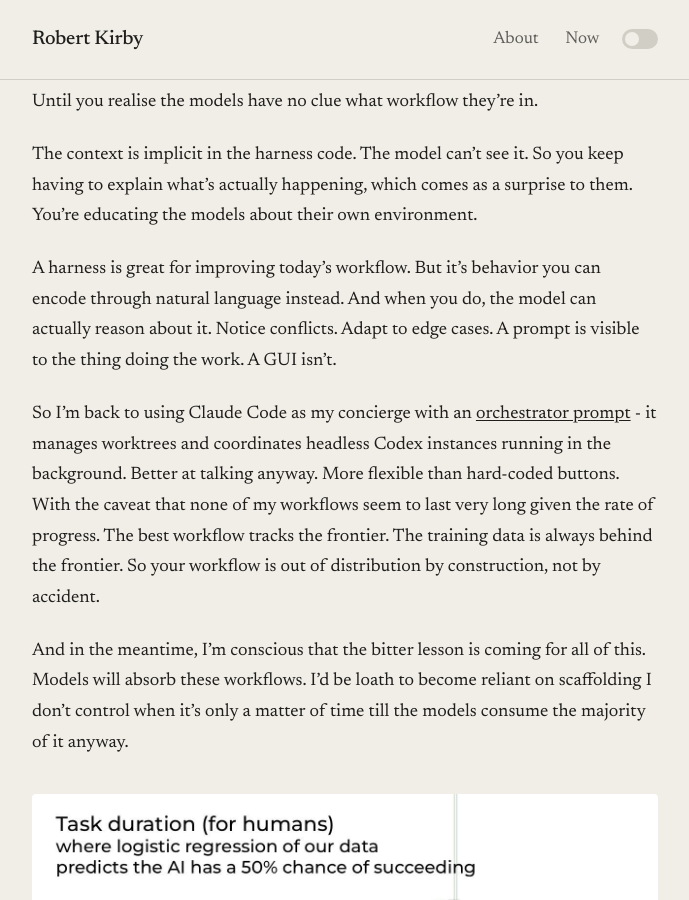
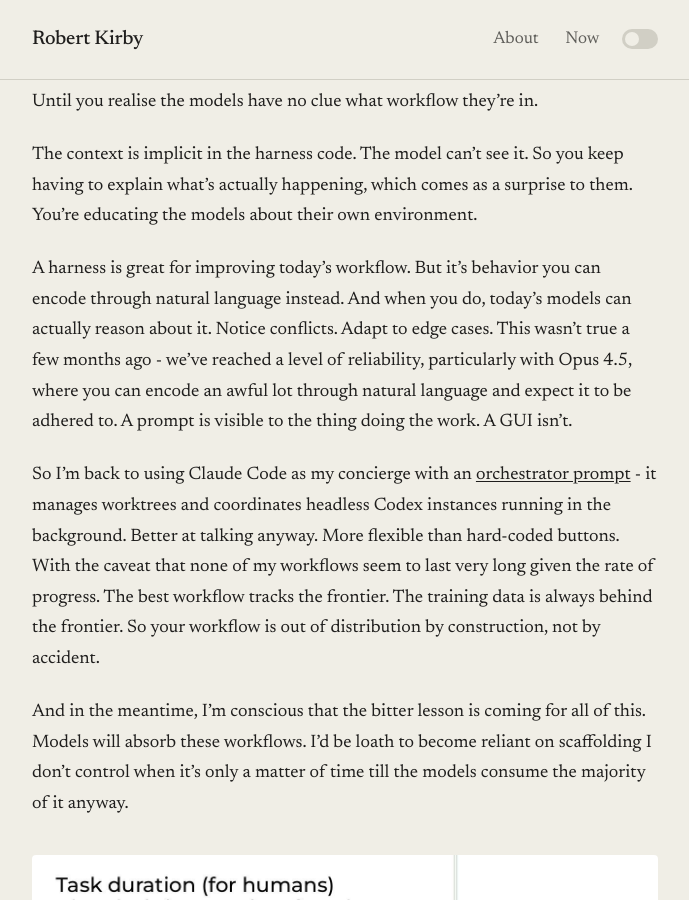
Before and after one commit to rob137/rob137.github.io, a Jekyll site: the page built from _posts/2026-02-05-the-invisible-jig.md, in a window 1280 px wide and 900 px high, scrolled down 625 px. Shown: the whole window, without its empty margins (295-984 px from the left). Built offline with Jekyll 4.4.1, drawn with Linux system fonts in a browser that asks for light colours.

Commit message:
Add note on recent reliability of natural language encoding
Co-Authored-By: Claude Opus 4.5 <noreply@anthropic.com>

```diff
--- a/_posts/2026-02-05-the-invisible-jig.md
+++ b/_posts/2026-02-05-the-invisible-jig.md
@@ -20,7 +20,7 @@ Until you realise the models have no clue what workflow they're in.
 
 The context is implicit in the harness code. The model can't see it. So you keep having to explain what's actually happening, which comes as a surprise to them. You're educating the models about their own environment.
 
-A harness is great for improving today's workflow. But it's behavior you can encode through natural language instead. And when you do, the model can actually reason about it. Notice conflicts. Adapt to edge cases. A prompt is visible to the thing doing the work. A GUI isn't.
+A harness is great for improving today's workflow. But it's behavior you can encode through natural language instead. And when you do, today's models can actually reason about it. Notice conflicts. Adapt to edge cases. This wasn't true a few months ago - we've reached a level of reliability, particularly with Opus 4.5, where you can encode an awful lot through natural language and expect it to be adhered to. A prompt is visible to the thing doing the work. A GUI isn't.
 
 So I'm back to using Claude Code as my concierge with an [orchestrator prompt](/2026/01/21/orchestrator) - it manages worktrees and coordinates headless Codex instances running in the background. Better at talking anyway. More flexible than hard-coded buttons. With the caveat that none of my workflows seem to last very long given the rate of progress. The best workflow tracks the frontier. The training data is always behind the frontier. So your workflow is out of distribution by construction, not by accident.
 
```
